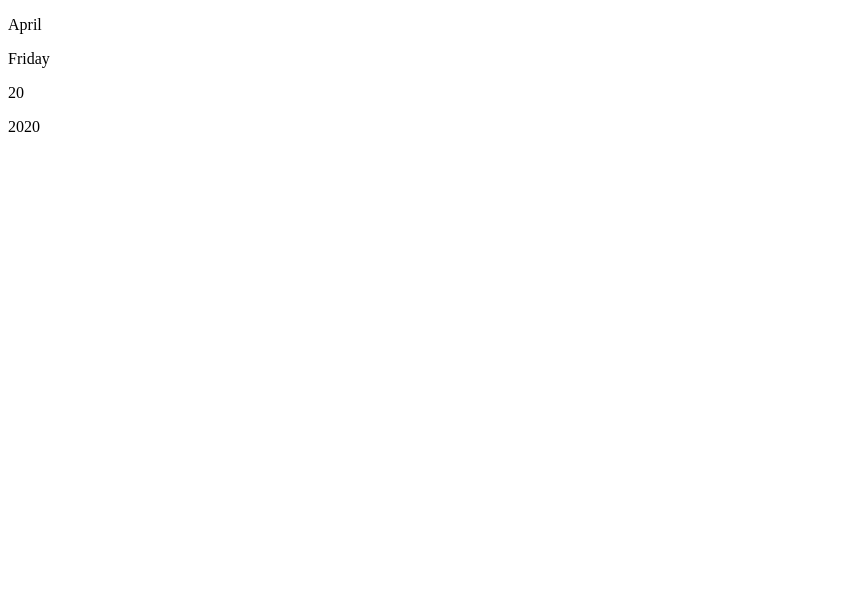
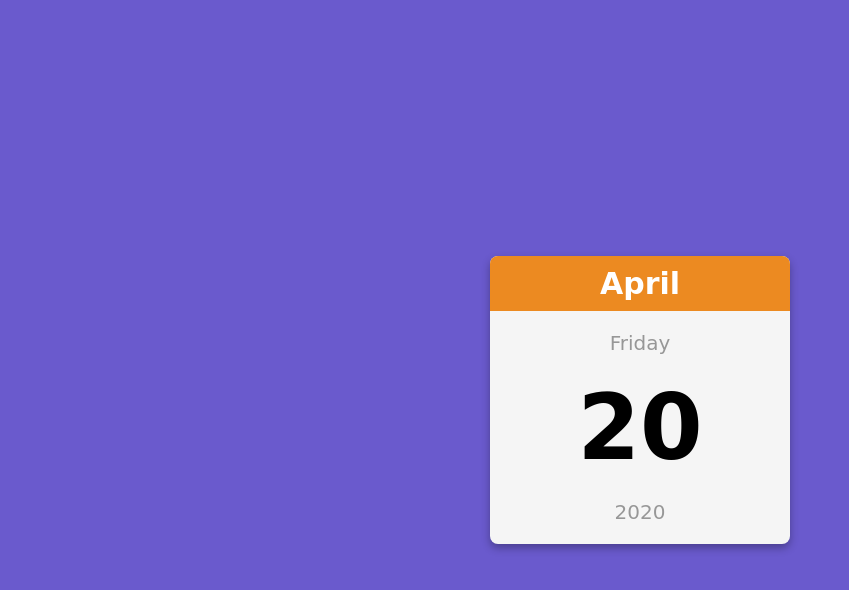
Before and after one commit to HildaAb/my-calender, a plain HTML site: page index.html in a window 1280 px wide. Shown: the whole page, without its empty margins (0-849 px from the left). Drawn offline with Linux system fonts and the light colour scheme.

Commit message:
added basic css

```diff
--- a/index.html
+++ b/index.html
@@ -10,7 +10,7 @@
     <div class="calendar-container">
       <p class="month-name" id="month-name">April</p>
       <p class="day-name" id="day-name">Friday</p>
-      <p class="day-nuber" id="day-number">20</p>
+      <p class="day-number" id="day-number">20</p>
       <p class="year" id="year">2020</p>
     </div>
     <script src="app.js"></script>
--- a/style.css
+++ b/style.css
@@ -0,0 +1,48 @@
+body {
+  margin: 0;
+  display: flex;
+  justify-content: center;
+  height: 100vh;
+  align-items: center;
+  font-family: cursive;
+  background-color: slateblue;
+}
+
+.calendar-container {
+  background-color: whitesmoke;
+  width: 300px;
+  text-align: center;
+  border-radius: 8px;
+  box-shadow: 0 4px 8px rgba(0, 0, 0, 0.3);
+  overflow: hidden;
+}
+
+.month-name {
+  margin: 0;
+  background-color: rgb(236, 138, 33);
+  color: white;
+  padding: 10px;
+  font-size: 30px;
+  font-weight: bold;
+}
+
+.day-name {
+  font-size: 20px;
+  color: gray;
+  opacity: 0.8;
+}
+
+.day-number {
+  font-size: 90px;
+  margin: 0;
+  font-weight: bolder;
+}
+
+.year {
+  margin: 20px 0;
+  font-size: 20px;
+  color: grey;
+  color: gray;
+  opacity: 0.8;
+  font-weight: 500;
+}
```
